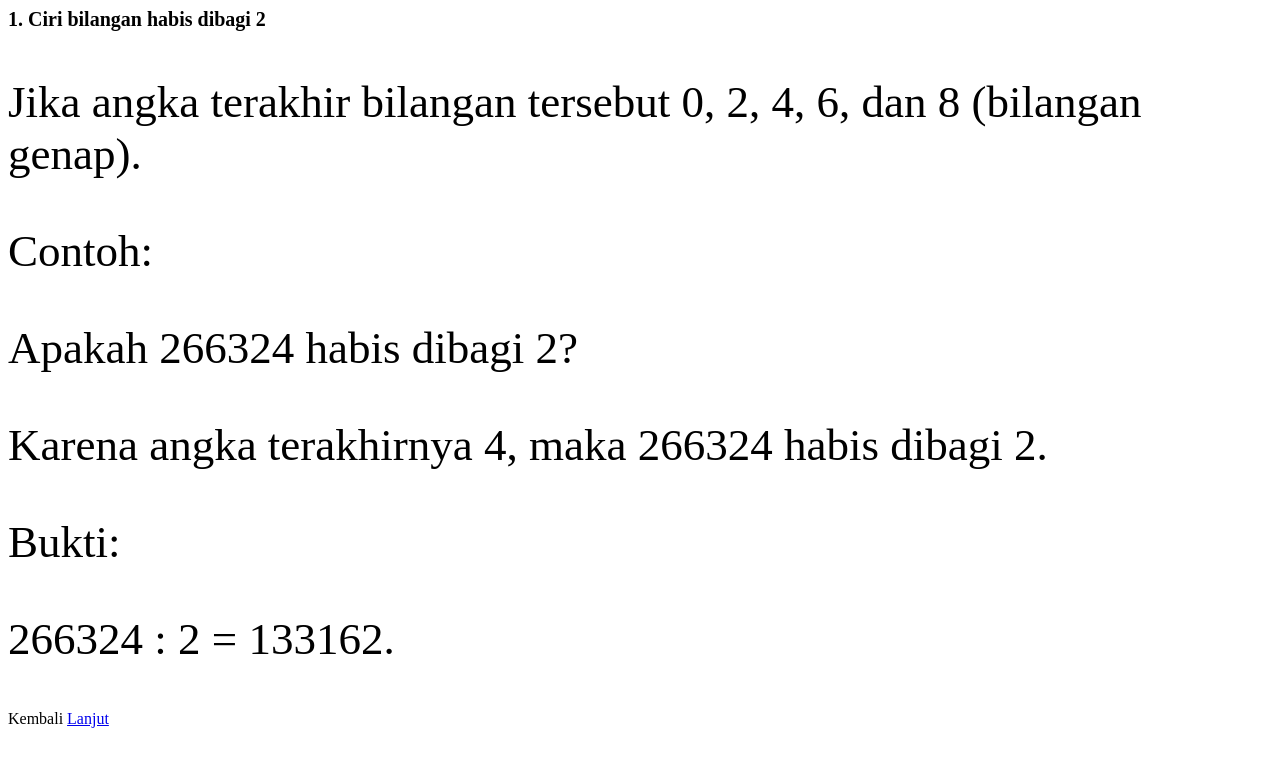
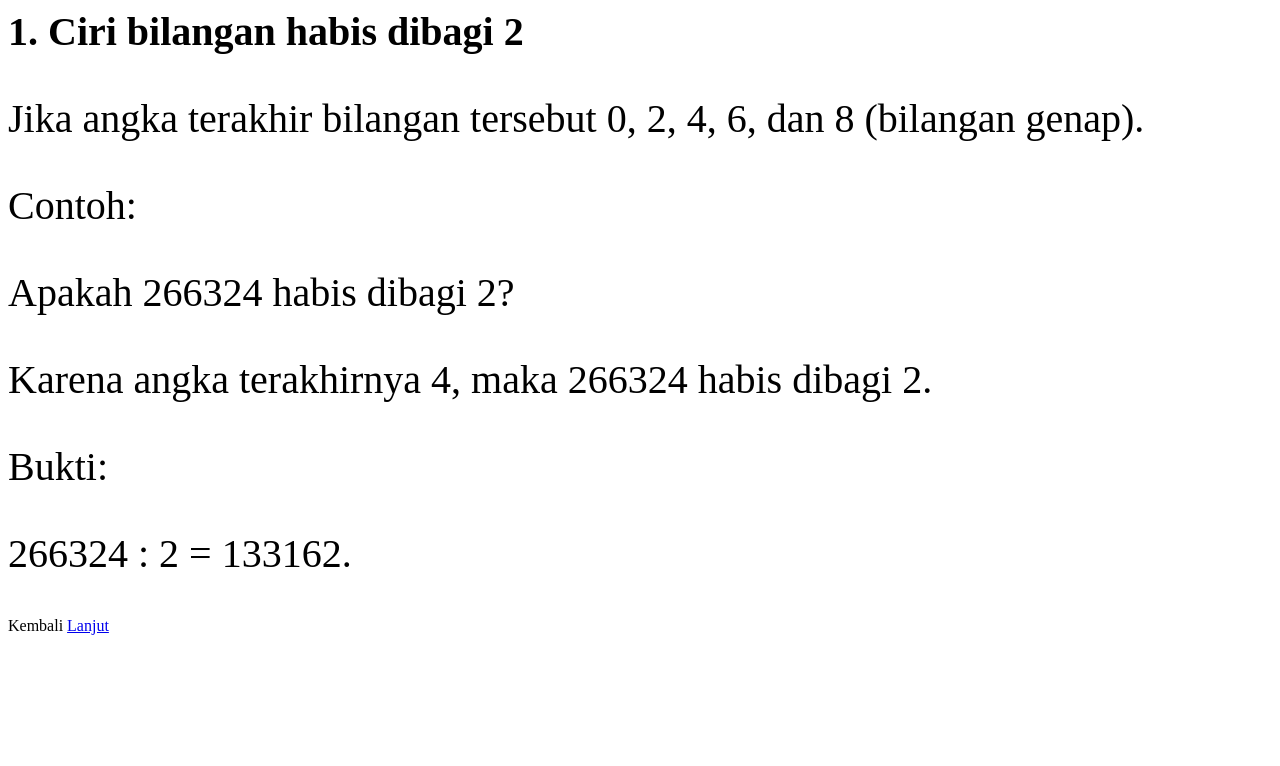
Before and after one commit to IlfiNurDiana/BilanganMateri, a plain HTML site: page index.html in a window 1280 px wide. Drawn offline with Linux system fonts and the light colour scheme.

Commit message:
Update Materi.css

```diff
--- a/Materi.css
+++ b/Materi.css
@@ -15,11 +15,11 @@ body {
 }
 .Judul {
   font-family:"Britannic Bold";
-  font-size: 20px;
+  font-size: 40px;
 }
 .Isi P {
   font-family:"Arabic Typesetting";
-  font-size: 45px;
+  font-size: 40px;
 .footer {
   padding: 20px 40px;
   float: right;
```
